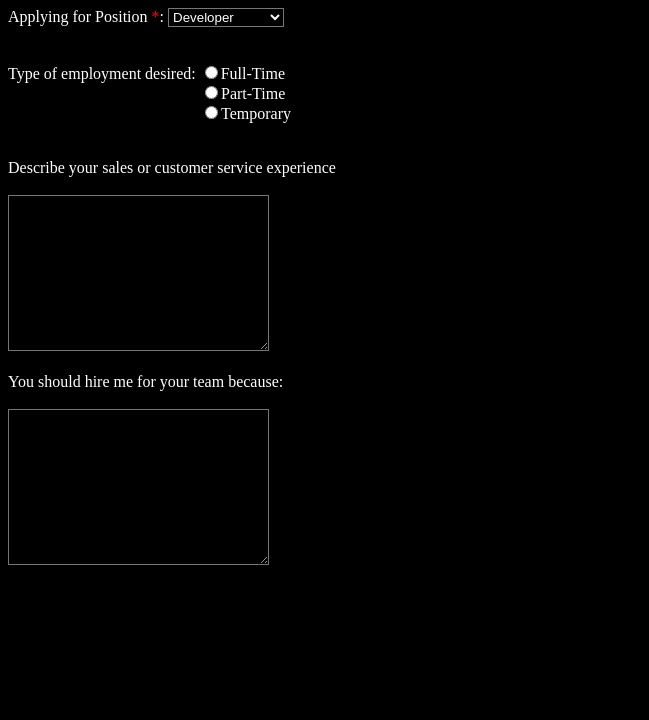
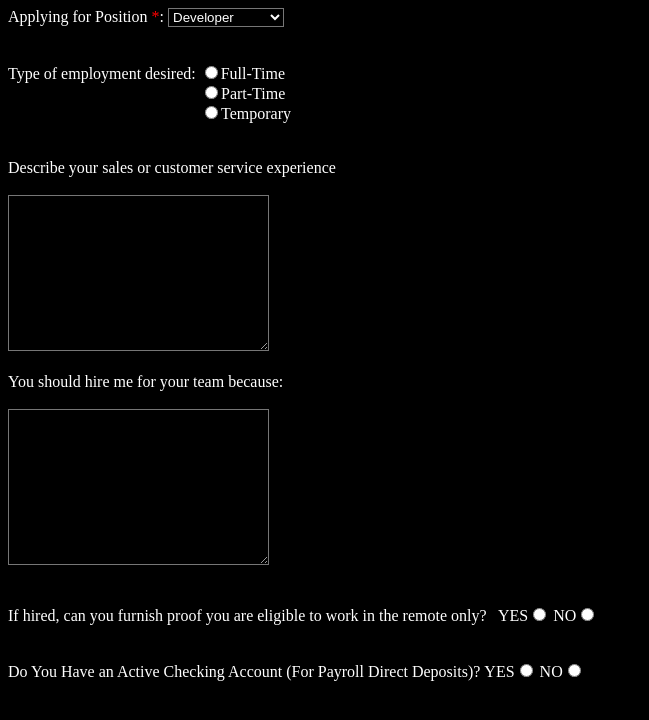
Before and after one commit to its-parth-19/JOB-FORMS, a plain HTML site: page 2nd.html in a window 1280 px wide. Shown: the whole page, without its empty margins (0-649 px from the left). Drawn offline with Linux system fonts and the light colour scheme.

Commit message:
made radio box for permissions

```diff
--- a/2nd.html
+++ b/2nd.html
@@ -28,6 +28,10 @@
           <br><br>
           <label for="textbox2">You should hire me for your team because:</label><br>
           <textarea name="" id="textbox2" cols="30" rows="10"></textarea>
+          <br><br><br>
+          If hired, can you furnish proof you are eligible to work in the remote only? &nbsp; YES<input type="radio" name="workingarea" id=""> NO<input type="radio" name="workingarea" id="">
+          <br><br><br>
+          Do You Have an Active Checking Account (For Payroll Direct Deposits)?&nbsp;YES<input type="radio" name="payroll" id=""> NO<input type="radio" name="payroll" id="">
     </div>
 </body>
 </html>
```
